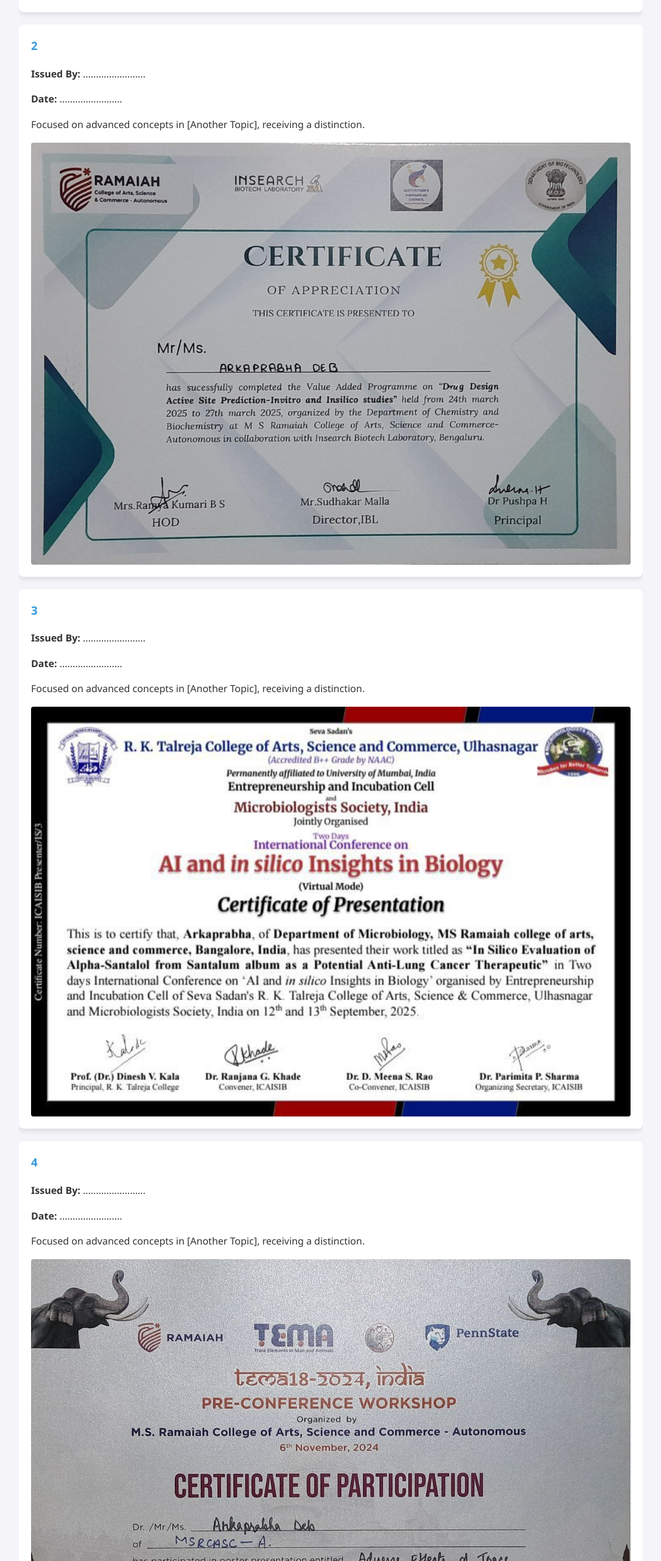
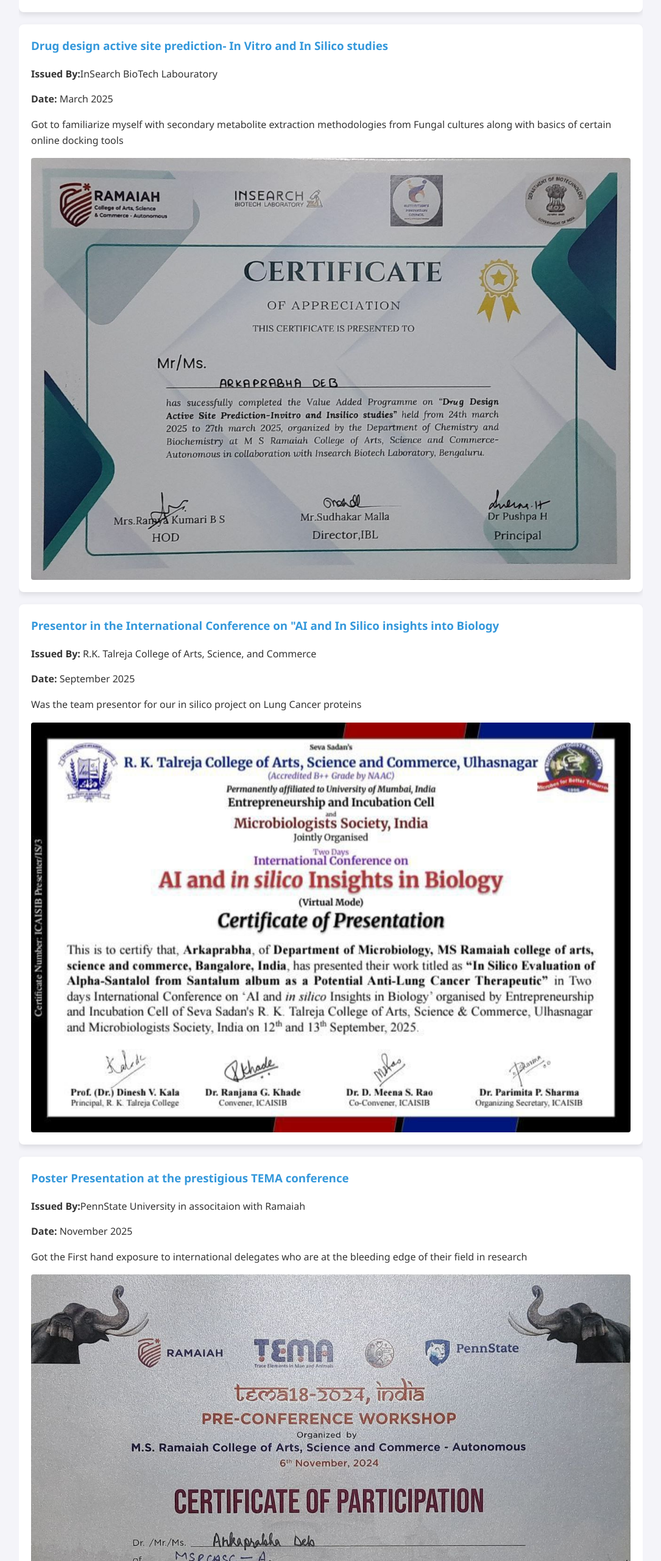
Before and after one commit to arkap975-ctrl/myportfolio, a plain HTML site: page index.html in a window 1280 px wide. Shown: the part 3325-5885 px from the top of the page at 61% size, without its empty margins (97-1182 px from the left). Drawn offline with Linux system fonts and the light colour scheme.

Commit message:
index.html

```diff
--- a/index.html
+++ b/index.html
@@ -249,35 +249,35 @@
             </div>
 
             <div class="item">
-                <h3>2</h3>
-                <p><strong>Issued By:</strong> ........................</p>
-                <p><strong>Date:</strong> ........................</p>
-                <p>Focused on advanced concepts in [Another Topic], receiving a distinction.</p>
+                <h3>Drug design active site prediction- In Vitro and In Silico studies</h3>
+                <p><strong>Issued By:</strong>InSearch BioTech Labouratory</p>
+                <p><strong>Date:</strong> March 2025</p>
+                <p>Got to familiarize myself with secondary metabolite extraction methodologies from Fungal cultures along with basics of certain online docking tools </p>
 
                 <img src="certificates/cert_2.jpg" alt="Certificate 2">
             </div>
 
             <div class="item">
-                <h3>3</h3>
-                <p><strong>Issued By:</strong> ........................</p>
-                <p><strong>Date:</strong> ........................</p>
-                <p>Focused on advanced concepts in [Another Topic], receiving a distinction.</p>
+                <h3>Presentor in the International Conference on "AI and In Silico insights into Biology</h3>
+                <p><strong>Issued By:</strong> R.K. Talreja College of Arts, Science, and Commerce</p>
+                <p><strong>Date:</strong> September 2025</p>
+                <p>Was the team presentor for our in silico project on Lung Cancer proteins</p>
 
                 <img src="certificates/cert_3.jpg" alt="Certificate 2">
             </div>
 
             <div class="item">
-                <h3>4</h3>
-                <p><strong>Issued By:</strong> ........................</p>
-                <p><strong>Date:</strong> ........................</p>
-                <p>Focused on advanced concepts in [Another Topic], receiving a distinction.</p>
+                <h3>Poster Presentation at the prestigious TEMA conference</h3>
+                <p><strong>Issued By:</strong>PennState University in associtaion with Ramaiah</p>
+                <p><strong>Date:</strong> November 2025</p>
+                <p>Got the First hand exposure to international delegates who are at the bleeding edge of their field in research</p>
 
                 <img src="certificates/cert_4.jpg" alt="Certificate 2">
             </div>
 
             <div class="item">
-                <h3> 5</h3>
-                <p><strong>Issued By:</strong> ........................</p>
+                <h3> Poster Presentation at SJU</h3>
+                <p><strong>Issued By:</strong> St. Joseph's University, Bangalore</p>
                 <p><strong>Date:</strong> ........................</p>
                 <p>Focused on advanced concepts in [Another Topic], receiving a distinction.</p>
 
```
